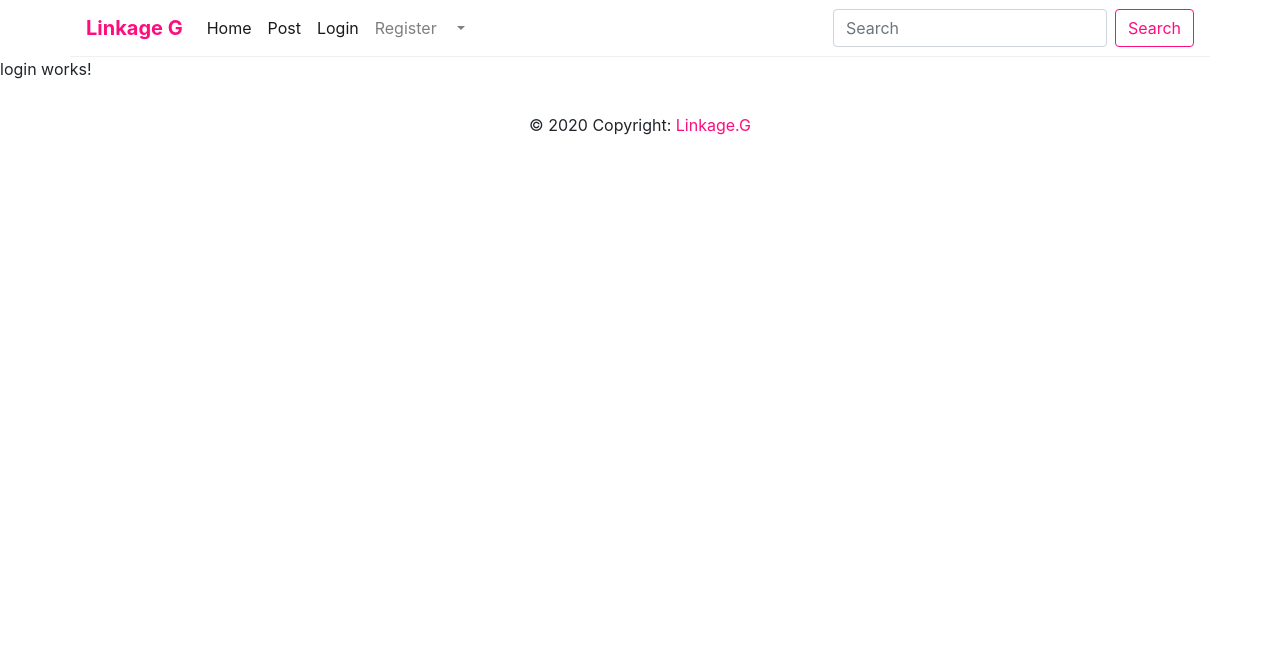
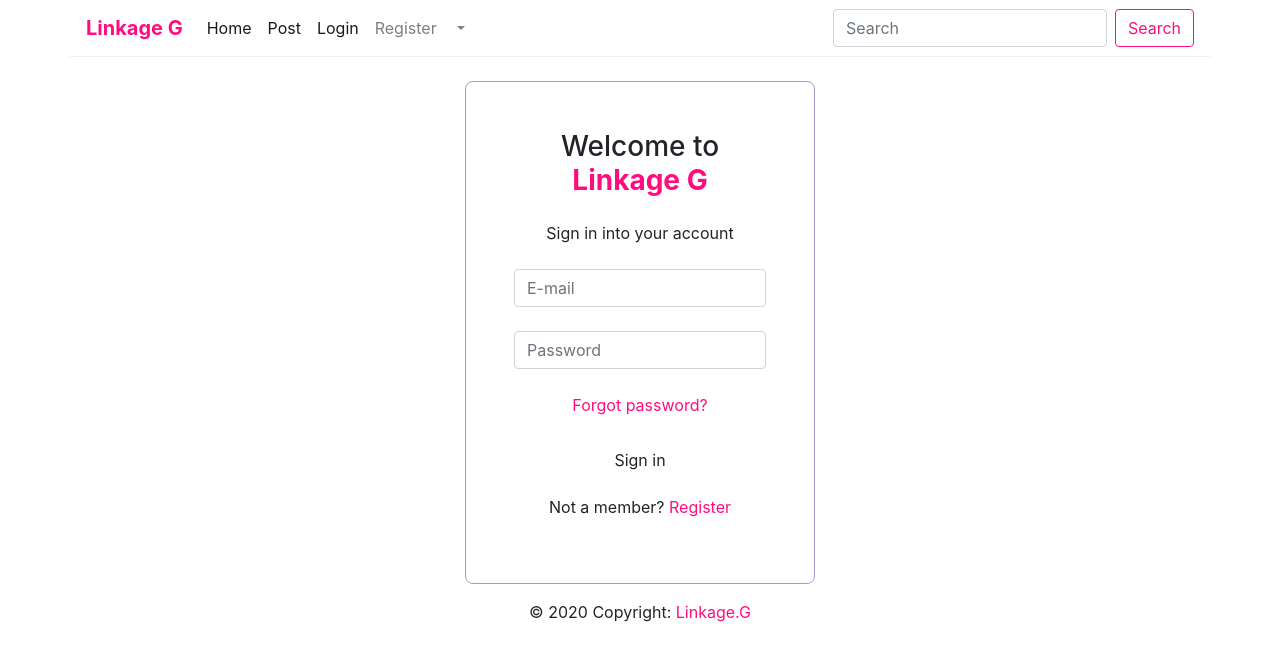
Before and after one commit to G1ovann16/Linkage_G-Red_Social, an Angular app in the folder Frontend/: page /login in a window 1280 px wide. Shown: the top 660 px of the page. Built offline with nearby package versions, Linux system fonts and the light colour scheme; no server answers.

Commit message:
made login

```diff
--- a/Frontend/src/app/containers/login/login.component.html
+++ b/Frontend/src/app/containers/login/login.component.html
@@ -1 +1,46 @@
-<p>login works!</p>
+<div class="container">
+    <div class="row">
+      <div class="col align-self-center">
+
+      </div>
+    </div>
+  </div>
+
+  <div class="container">
+    <div class="row mt-4">
+      <div class="col align-self-start">
+      </div>
+      <div class="col align-self-center">
+        <form  #userform="ngForm" (submit)="loginIn(userform)" class="text-center border border-light p-5 login-form">
+
+          <p class="h3 mb-4">Welcome to <span>Linkage G</span></p>
+          <p class="mb-4">Sign in into your account</p>
+
+          <!-- Email -->
+          <input type="email" id="defaultLoginFormEmail" name="email" ngModel class="form-control mb-4" placeholder="E-mail">
+
+          <!-- Password -->
+          <input type="password" id="defaultLoginFormPassword" name="password" ngModel class="form-control mb-4" placeholder="Password">
+
+          <div class="d-flex justify-content-around">
+            <div>
+              <!-- Forgot password -->
+              <a href="">Forgot password?</a>
+            </div>
+          </div>
+
+          <!-- Sign in button -->
+          <button class="btn btn-add mt-4 mb-3" block="true" type="submit">Sign in</button>
+
+          <!-- Register -->
+          <p>Not a member?
+            <a href="">Register</a>
+          </p>
+
+
+          </form>
+      </div>
+      <div class="col align-self-end">
+      </div>
+    </div>
+  </div>
--- a/Frontend/src/app/containers/login/login.component.scss
+++ b/Frontend/src/app/containers/login/login.component.scss
@@ -0,0 +1,21 @@
+@import '../../../color.scss';
+
+.border{
+    width: fit-content;
+    align-items: center;
+}
+
+.login-form {
+    border: 1px solid $main !important;
+    border-radius: 8px;
+}
+
+
+p span {
+    color: $red;
+    font-weight: 700;
+}
+
+a {
+    color: $red;
+}
--- a/Frontend/src/app/containers/login/login.component.ts
+++ b/Frontend/src/app/containers/login/login.component.ts
@@ -1,4 +1,8 @@
 import { Component, OnInit } from '@angular/core';
+import {UserService} from '../../services/user.service';
+import { NgForm } from '@angular/forms';
+import {Router} from '@angular/router';
+import { HttpResponse, HttpErrorResponse } from '@angular/common/http';
 
 @Component({
   selector: 'app-login',
@@ -7,9 +11,29 @@ import { Component, OnInit } from '@angular/core';
 })
 export class LoginComponent implements OnInit {
 
-  constructor() { }
+  constructor(
+    public userService: UserService,
+    private router: Router
+  ) { }
 
   ngOnInit(): void {
   }
-
+  loginIn(userform: NgForm) {
+    // if (!userform.valid){
+    //     return this.notification.warning('Empty field', 'completa todo anda`');
+    //   }
+    {
+      console.log(userform.value);
+      this.userService.setNewLogin(userform.value)
+        .subscribe((res: HttpResponse<object>) => {
+          localStorage.setItem('authToken', res['user']['token']);
+          localStorage.setItem('User', res['user']['id']);
+          setTimeout(() => this.router.navigate(['/home']), 2000);
+        },
+          (error: HttpErrorResponse) => {
+            console.error(error);
+            console.log('Wrong Login', 'There was a problem trying to log in');
+          });
+    }
+  }
 }
```
